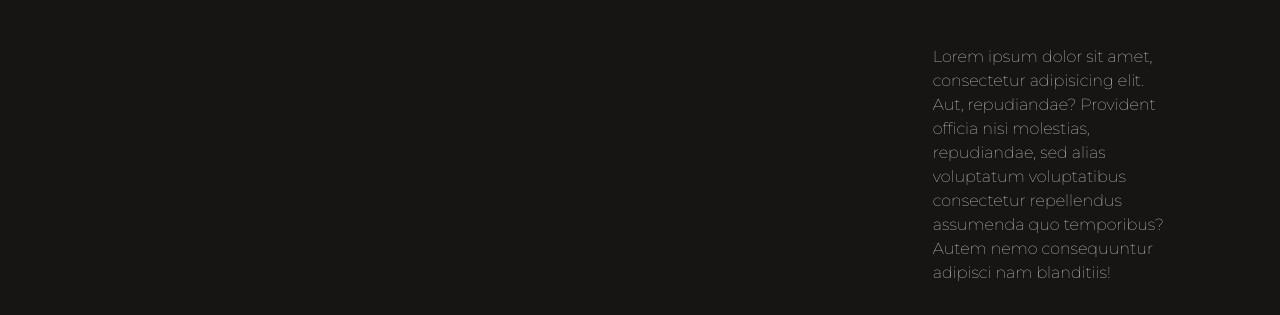
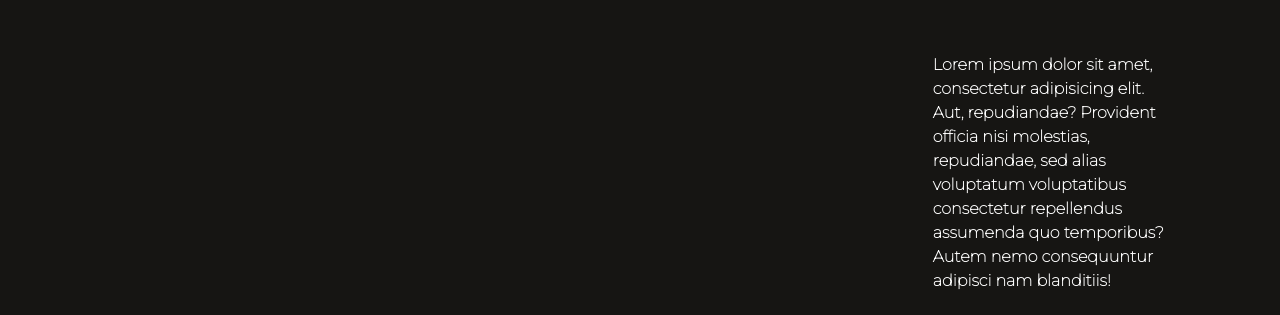
Before and after one commit to jacobmtruong/oclock-production, a Next.js app: page / in a window 1280 px wide. Shown: the part 1434-1749 px from the top of the page. Built offline with nearby package versions, Linux system fonts and the light colour scheme.

Commit message:
css reset

```diff
--- a/package.json
+++ b/package.json
@@ -10,6 +10,7 @@
   },
   "dependencies": {
     "@next/font": "^13.1.6",
+    "@nextcss/reset": "^0.2.4-beta",
     "bootstrap": "^5.2.3",
     "next": "13.1.6",
     "nextjs-cors": "^2.1.2",
--- a/pages/index.js
+++ b/pages/index.js
@@ -1,6 +1,6 @@
 import Head from "next/head";
 import { MainBanner } from "../components/main/MainBanner";
-import icon from "../styles/images/circleicon.png";
+import "@nextcss/reset";
 import { LandscapeCarousel } from "../components/sliders/LandscapeCarousel.jsx";
 
 export default function Home() {
--- a/styles/sliders/landscapecarousel.module.css
+++ b/styles/sliders/landscapecarousel.module.css
@@ -38,7 +38,7 @@
   display: flex;
   flex-direction: column;
   align-self: center;
-  gap: 2vh;
+  gap: 3vh;
 }
 
 .title {
@@ -49,6 +49,7 @@
 }
 
 .content p:not(.title) {
+  font-weight: 600;
   color: white;
   width: 30vh;
 }
```
Also changed, not shown: 1 other file (tests, documents, lock files or other folders).
